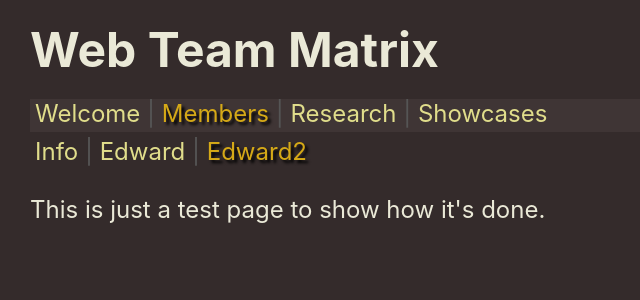
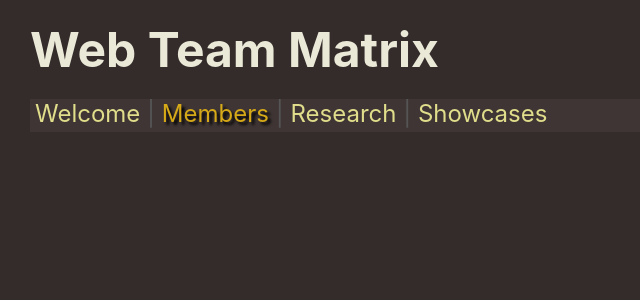
Before and after one commit to Web-Team-Matrix/frontend, a React (Vite) app: page /members/edward2 in a window 1280 px wide. Shown: the top 300 px of the page, without its empty margins (0-640 px from the left). Built offline with nearby package versions, Linux system fonts and the light colour scheme.

Commit message:
Edward: removed edward2 page

```diff
--- a/src/App.jsx
+++ b/src/App.jsx
@@ -5,7 +5,6 @@ import { PageResearch } from './pages/PageResearch';
 import { PageShowcases } from './pages/PageShowcases';
 import { PageMembersInfo } from './pages/members/PageMembersInfo';
 import { PageMembersEdward } from './pages/members/PageMembersEdward';
-import { PageMembersEdward2 } from './pages/members/PageMembersEdward2';
 import { NavLink, Routes, Route, Navigate } from 'react-router-dom';
 import { Separator } from './components/Separator';
 
@@ -31,10 +30,6 @@ function App() {
 						path="/members/edward/*"
 						element={<PageMembersEdward />}
 					></Route>
-					<Route
-						path="/members/edward2/*"
-						element={<PageMembersEdward2 />}
-					></Route>
 				</Route>
 				<Route path="/research" element={<PageResearch />} />
 				<Route path="/showcases" element={<PageShowcases />} />
--- a/src/pages/members/PageMembers.jsx
+++ b/src/pages/members/PageMembers.jsx
@@ -8,8 +8,6 @@ export const PageMembers = () => {
 				<NavLink to="info">Info</NavLink>
 				<Separator />
 				<NavLink to="edward">Edward</NavLink>
-				<Separator />
-				<NavLink to="edward2">Edward2</NavLink>
 			</nav>
 			<Outlet />
 		</div>
--- a/src/pages/members/PageMembersEdward2.jsx
+++ /dev/null
@@ -1,7 +0,0 @@
-export const PageMembersEdward2 = () => {
-	return (
-		<>
-			<p>This is just a test page to show how it's done.</p>
-		</>
-	);
-};
```
